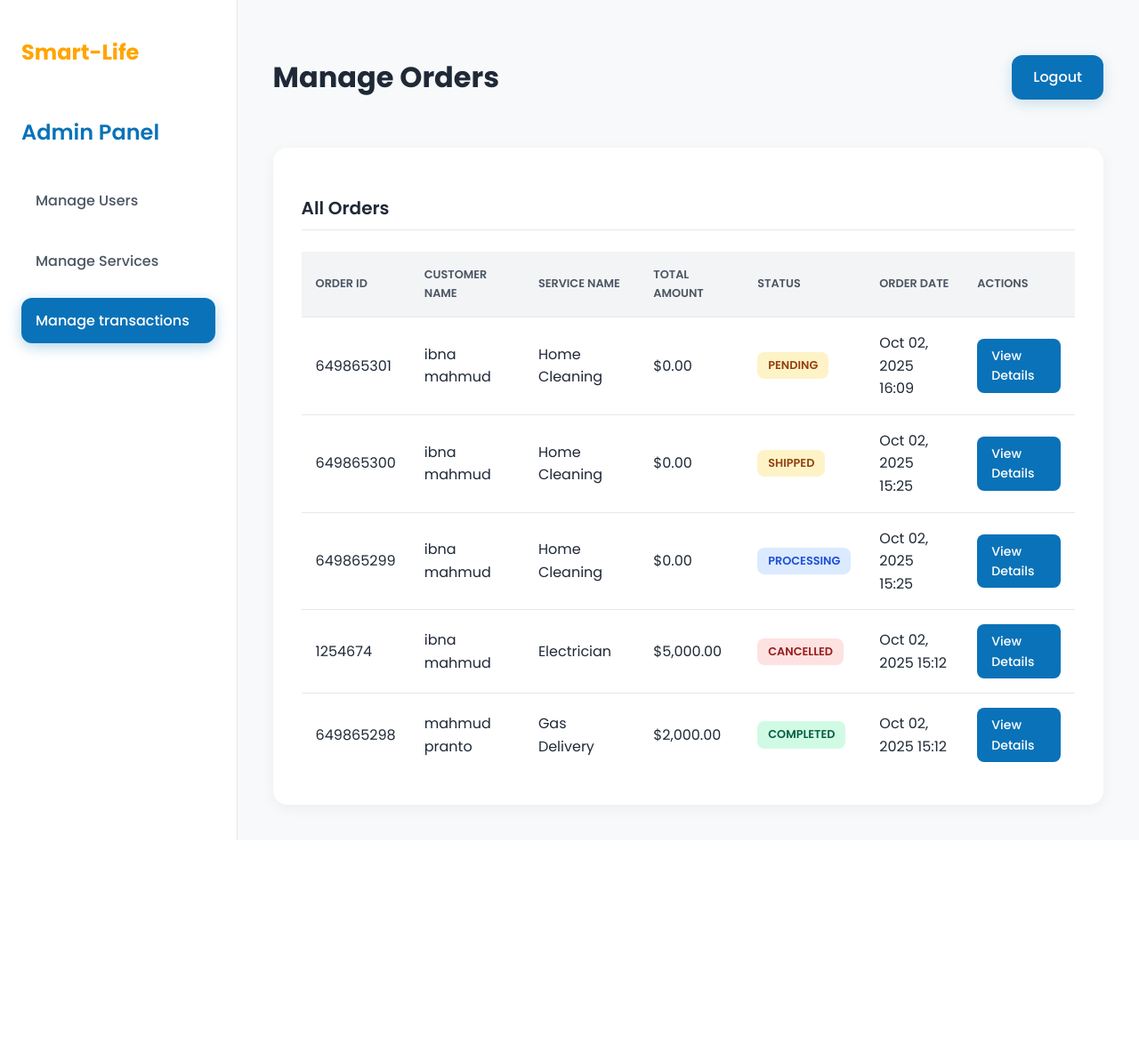
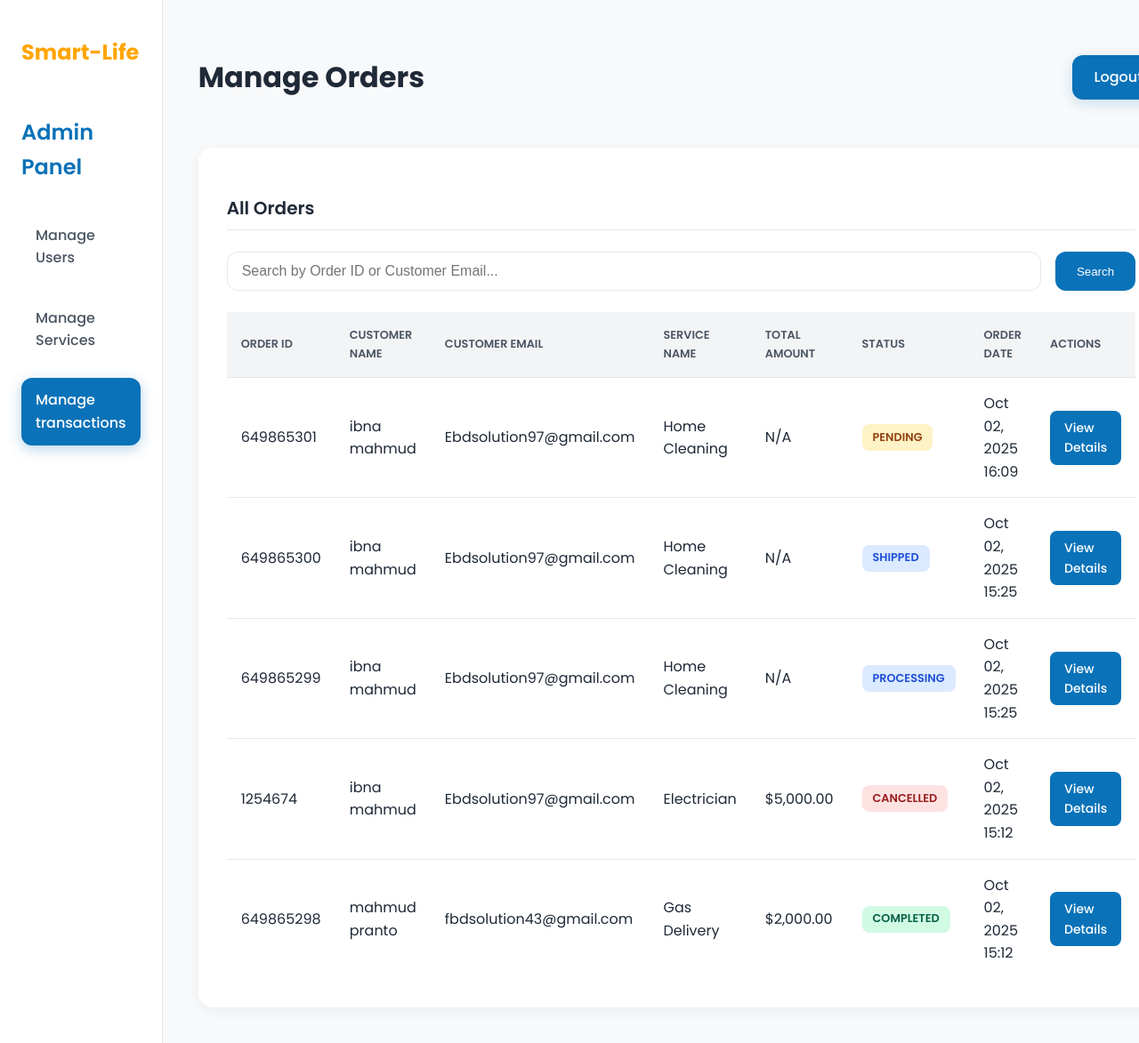
Before and after one commit to hira8talukder/Smart-Life, a PHP site: the page made by Admin Control Panel/manage_transactions.php in a window 1280 px wide; the page is wider, and only the part inside the window is pictured. Shown: that part at 89% size. Before the commit the page ends 945 px from the top of that part, so only its background shows below. Run offline with PHP 8.4, Linux system fonts and the light colour scheme; a user stored in the database is signed in; data comes from the database, SQL or seed files in the repository.

Commit message:
Add search bar, Now Admin can easily search with customer id/email/orders id, logo is link to dashboard.

```diff
--- a/Admin Control Panel/edit_user.php
+++ b/Admin Control Panel/edit_user.php
@@ -322,7 +322,7 @@ $conn->close();
     <div class="dashboard-container">
         <!-- Sidebar Navigation -->
         <div class="sidebar">
-            <a href="manage_users.php" class="logo">Smart-Life</a>
+            <a href="dashboard.php" class="logo">Smart-Life</a>
             <h2>Admin Panel</h2>
             <ul class="nav-list">
                 <li><a href="manage_users.php" class="active">Manage Users</a></li>
--- a/Admin Control Panel/manage_services.php
+++ b/Admin Control Panel/manage_services.php
@@ -342,7 +342,7 @@ $conn->close();
     <div class="dashboard-container">
         <!-- Sidebar Navigation -->
         <div class="sidebar">
-            <a href="manage_users.php" class="logo">Smart-Life</a>
+            <a href="dashboard.php" class="logo">Smart-Life</a>
             <h2>Admin Panel</h2>
             <ul class="nav-list">
                 <li><a href="manage_users.php">Manage Users</a></li>
--- a/Admin Control Panel/manage_transactions.php
+++ b/Admin Control Panel/manage_transactions.php
@@ -6,6 +6,23 @@ include('db.php'); // Database connection
 if (!isset($_SESSION['admin_logged_in'])) {
     header('Location: login.php'); // Redirect to login if not logged in
     exit();
+}
+
+// Initialize search variables
+$search_term = '';
+$search_where = '';
+
+// Check if a search term was submitted
+if (isset($_GET['search']) && !empty(trim($_GET['search']))) {
+    $search_term = trim($_GET['search']);
+    // Sanitize and create the WHERE clause
+    // We search in orders_id (cast to string for LIKE comparison) and user email
+    $search_where = $conn->real_escape_string($search_term);
+    $search_where = "
+        WHERE
+            o.orders_id LIKE '%{$search_where}%'
+            OR u.email LIKE '%{$search_where}%'
+    ";
 }
 
 // Fetch all orders, joining with users AND services to display customer and service names
@@ -24,6 +41,7 @@ $query = "
         users u ON o.user_id = u.id
     JOIN
         services s ON o.service_id = s.id /* ADDED: Join services table on service_id */
+    {$search_where} /* ADDED: Apply search filter */
     ORDER BY
         o.order_date DESC
 ";
@@ -178,6 +196,44 @@ $message = '';
             padding-bottom: 0.5rem;
         }
 
+        /* Search Bar Styles */
+        .search-container {
+            margin-bottom: 1.5rem;
+            display: flex;
+            gap: 1rem;
+        }
+
+        .search-container input[type="text"] {
+            flex-grow: 1;
+            padding: 0.75rem 1rem;
+            border: 1px solid var(--border-color);
+            border-radius: 0.75rem;
+            font-size: 1rem;
+            outline: none;
+            transition: border-color 0.3s, box-shadow 0.3s;
+        }
+
+        .search-container input[type="text"]:focus {
+            border-color: var(--primary-blue);
+            box-shadow: 0 0 0 3px rgba(10, 114, 184, 0.2);
+        }
+
+        .search-container button {
+            padding: 0.75rem 1.5rem;
+            background-color: var(--primary-blue);
+            color: white;
+            border: none;
+            border-radius: 0.75rem;
+            font-weight: 500;
+            cursor: pointer;
+            transition: background-color 0.3s, transform 0.3s;
+        }
+
+        .search-container button:hover {
+            background-color: #085A8A;
+            transform: translateY(-1px);
+        }
+
         /* Table Styles */
         .order-table-wrapper {
             overflow-x: auto;
@@ -289,14 +345,17 @@ $message = '';
             .order-table td:last-child {
                 border-bottom: none;
             }
+
+            .search-container {
+                flex-direction: column;
+            }
         }
     </style>
 </head>
 <body>
     <div class="dashboard-container">
-        <!-- Sidebar Navigation -->
         <div class="sidebar">
-            <a href="manage_users.php" class="logo">Smart-Life</a>
+            <a href="dashboard.php" class="logo">Smart-Life</a>
             <h2>Admin Panel</h2>
             <ul class="nav-list">
                 <li><a href="manage_users.php">Manage Users</a></li>
@@ -305,7 +364,6 @@ $message = '';
             </ul>
         </div>
 
-        <!-- Main Content Area -->
         <div class="main-content">
             <div class="header">
                 <h1>Manage Orders</h1>
@@ -315,6 +373,19 @@ $message = '';
             <div class="content-card">
                 <h3>All Orders</h3>
 
+                <form method="GET" action="manage_transactions.php" class="search-container">
+                    <input
+                        type="text"
+                        name="search"
+                        placeholder="Search by Order ID or Customer Email..."
+                        value="<?php echo htmlspecialchars($search_term); ?>"
+                    >
+                    <button type="submit">Search</button>
+                    <?php if (!empty($search_term)): ?>
+                        <a href="manage_transactions.php" class="btn" style="background-color: #6B7280; color: white;">Clear</a>
+                    <?php endif; ?>
+                </form>
+
                 <div class="order-table-wrapper">
                     <?php if ($result && $result->num_rows > 0) { ?>
                         <table class="order-table">
@@ -322,7 +393,7 @@ $message = '';
                                 <tr>
                                     <th>Order ID</th>
                                     <th>Customer Name</th>
-                                    <th>Service Name</th> <!-- ADDED: Service Name Header -->
+                                    <th>Customer Email</th> <th>Service Name</th>
                                     <th>Total Amount</th>
                                     <th>Status</th>
                                     <th>Order Date</th>
@@ -345,15 +416,20 @@ $message = '';
                                         case 'Cancelled':
                                             $status_class = 'status-cancelled';
                                             break;
+                                        case 'Shipped': // Added Shipped status based on database
+                                            $status_class = 'status-processing';
+                                            break;
                                         default:
                                             $status_class = 'status-pending';
                                     }
+                                    // Handle NULL total_amount gracefully
+                                    $display_amount = is_null($order['total_amount']) ? 'N/A' : '$' . htmlspecialchars(number_format($order['total_amount'], 2));
                                 ?>
                                 <tr>
                                     <td data-label="Order ID"><?php echo htmlspecialchars($order['orders_id']); ?></td>
                                     <td data-label="Customer Name"><?php echo htmlspecialchars($order['full_name']); ?></td>
-                                    <td data-label="Service Name"><?php echo htmlspecialchars($order['service_name']); ?></td> <!-- ADDED: Service Name Data -->
-                                    <td data-label="Total Amount">$<?php echo htmlspecialchars(number_format($order['total_amount'], 2)); ?></td>
+                                    <td data-label="Customer Email"><?php echo htmlspecialchars($order['email']); ?></td> <td data-label="Service Name"><?php echo htmlspecialchars($order['service_name']); ?></td>
+                                    <td data-label="Total Amount"><?php echo $display_amount; ?></td>
                                     <td data-label="Status">
                                         <span class="status-badge <?php echo $status_class; ?>">
                                             <?php echo htmlspecialchars($order['status']); ?>
@@ -362,16 +438,17 @@ $message = '';
                                     <td data-label="Order Date"><?php echo htmlspecialchars(date("M d, Y H:i", strtotime($order['order_date']))); ?></td>
                                     <td data-label="Actions">
                                         <a href="view_order.php?id=<?php echo htmlspecialchars($order['orders_id']); ?>" class="btn btn-view">View Details</a>
+
                                     </td>
-                                </tr>
-                            <?php }
-                            } else { ?>
-                                <tr>
-                                    <td colspan="7" style="text-align: center; color: var(--secondary-dark);">No orders found.</td>
                                 </tr>
                             <?php } ?>
                         </tbody>
                     </table>
+                <?php } else { ?>
+                    <p style="text-align: center; color: var(--secondary-dark); padding: 20px;">
+                        <?php echo empty($search_term) ? "No orders found." : "No orders found matching the search term '<strong>" . htmlspecialchars($search_term) . "</strong>'."; ?>
+                    </p>
+                <?php } ?>
                 </div>
             </div>
         </div>
--- a/Admin Control Panel/manage_users.php
+++ b/Admin Control Panel/manage_users.php
@@ -8,7 +8,7 @@ if (!isset($_SESSION['admin_logged_in'])) {
     exit();
 }
 
-// --- 1. Handle User Deletion ---
+// Handle User Deletion ---
 $message = '';
 if (isset($_GET['delete_id'])) {
     $delete_id = $_GET['delete_id'];
@@ -25,7 +25,7 @@ if (isset($_GET['delete_id'])) {
     $stmt->close();
 }
 
-// --- 2. Handle Search Query (NEW EXPLICIT LOGIC) ---
+// Handle Search Query (NEW EXPLICIT LOGIC) ---
 $search_term = trim($_GET['search'] ?? '');
 $search_by = $_GET['search_by'] ?? 'full_name'; // Default to fuzzy name search
 
@@ -407,7 +407,7 @@ $result = $stmt->get_result();
         <!-- Sidebar Navigation -->
         <div class="sidebar">
 
-            <a href="manage_users.php" class="logo">Smart-Life</a>
+            <a href="dashboard.php" class="logo">Smart-Life</a>
             <h2>Admin Panel</h2>
             <ul class="nav-list">
                 <li><a href="#" class="active">Manage Users</a></li>
--- a/Admin Control Panel/view_order.php
+++ b/Admin Control Panel/view_order.php
@@ -421,7 +421,7 @@ if ($order) {
     <div class="dashboard-container">
         <!-- Sidebar Navigation -->
         <div class="sidebar">
-            <a href="manage_users.php" class="logo">Smart-Life</a>
+            <a href="dashboard.php" class="logo">Smart-Life</a>
             <h2>Admin Panel</h2>
             <ul class="nav-list">
                 <li><a href="manage_users.php">Manage Users</a></li>
--- a/Admin Control Panel/view_user.php
+++ b/Admin Control Panel/view_user.php
@@ -249,7 +249,7 @@ if (!$user) {
     <div class="dashboard-container">
         <!-- Sidebar Navigation -->
         <div class="sidebar">
-            <a href="manage_users.php" class="logo">Smart-Life</a>
+            <a href="dashboard.php" class="logo">Smart-Life</a>
             <h2>Admin Panel</h2>
             <ul class="nav-list">
                 <li><a href="manage_users.php" class="active">Manage Users</a></li>
```
Also changed, not shown: Admin Control Panel/dashboard.php (+16 -1 lines).
